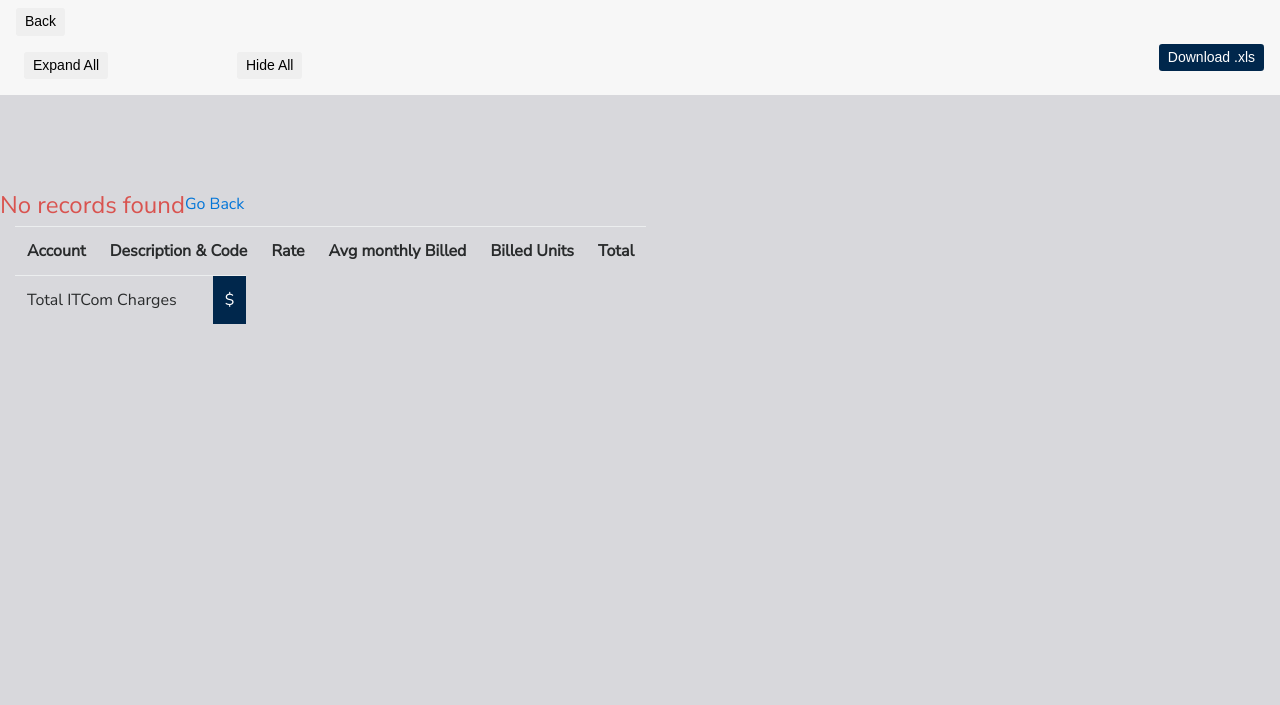
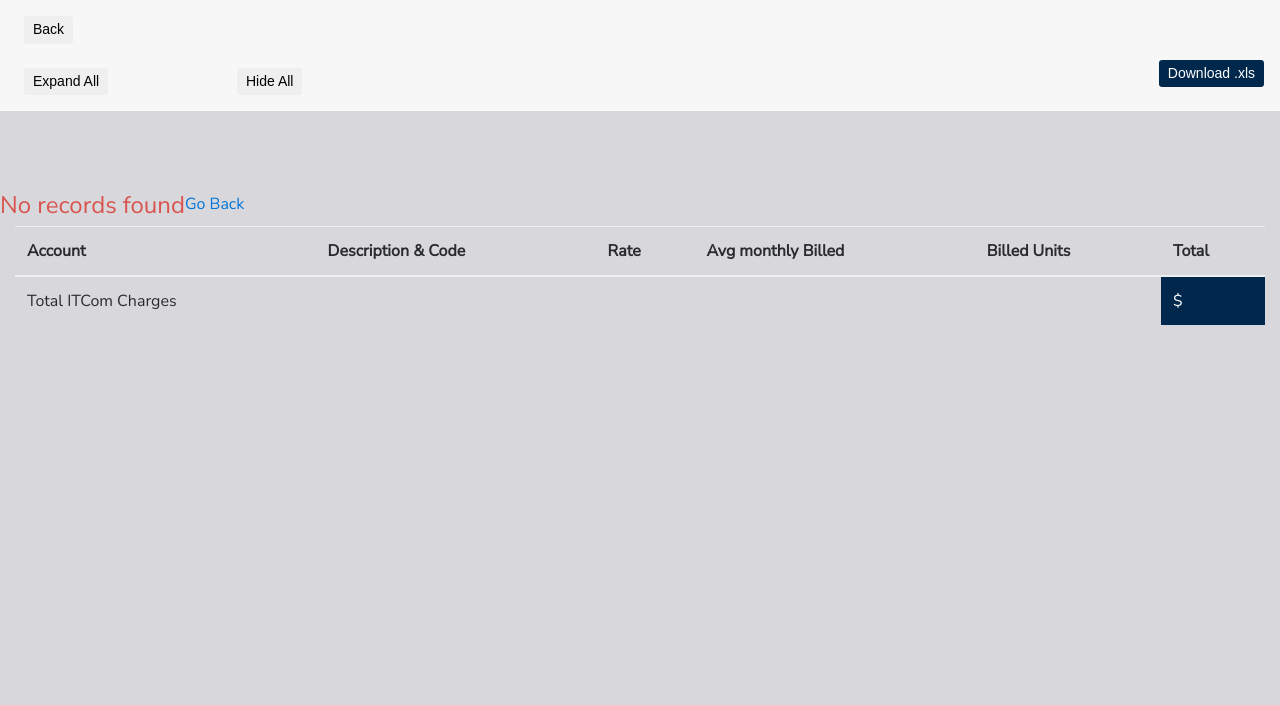
Before and after one commit to Paulowarren31/Summary-Of-Charges-ITS, a Django app: template templates/table.html in a window 1280 px wide. Shown: the top 705 px of the page. Run offline with Django 3.2, Linux system fonts and the light colour scheme; the template is opened without the code that fills it, so the values that code supplies are empty; parts of the project's set-up code (start-up, migrations or seed data) failed here and were passed over; some libraries are stand-ins or nearby versions.

Commit message:
did not work in any capacity

```diff
--- a/static/css/style.css
+++ b/static/css/style.css
@@ -47,23 +47,3 @@ body{
 a.nav-link{
     color: #00274c;
 }
-
-.table-fixed thead {
-    width: 97%;
-
-}
-.table-fixed tbody {
-    height: 230px;
-    overflow-y: auto;
-    width: 100%;
-
-}
-.table-fixed thead, .table-fixed tbody, .table-fixed tr, .table-fixed td, .table-fixed th {
-    display: block;
-
-}
-.table-fixed tbody td, .table-fixed thead > tr> th {
-    float: left;
-    border-bottom-width: 0;
-
-}
--- a/templates/table.html
+++ b/templates/table.html
@@ -6,7 +6,7 @@
 <nav class="navbar fixed-top navbar-light bg-faded">
     <div class="row">
         <div class="col-sm-2">
-            <button class="btn btn-sm" id="btn-back">Back</button>
+            <button class="btn btn-sm m-2" id="btn-back">Back</button>
         </div>
     </div>
     <div class="row ">
@@ -30,14 +30,16 @@
     </div>
 </nav>
 <div class="container-fluid top">
-    <table class="table table-fixed">
+    <table class="table">
         <thead>
-            <th>Account</th>
-            <th colspan="2" >Description & Code</th>
-            <th>Rate</th>
-            <th>Avg monthly Billed</th>
-            <th>Billed Units</th>
-            <th>Total</th>
+            <tr>
+                <th>Account</th>
+                <th>Description & Code</th>
+                <th>Rate</th>
+                <th>Avg monthly Billed</th>
+                <th>Billed Units</th>
+                <th>Total</th>
+            </tr>
         </thead>
 
         <tbody>
```
